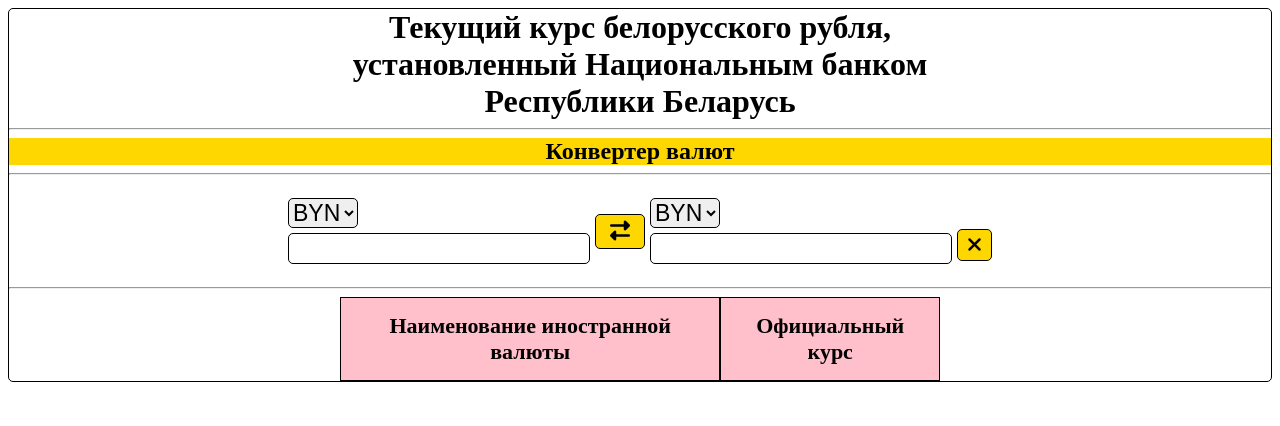
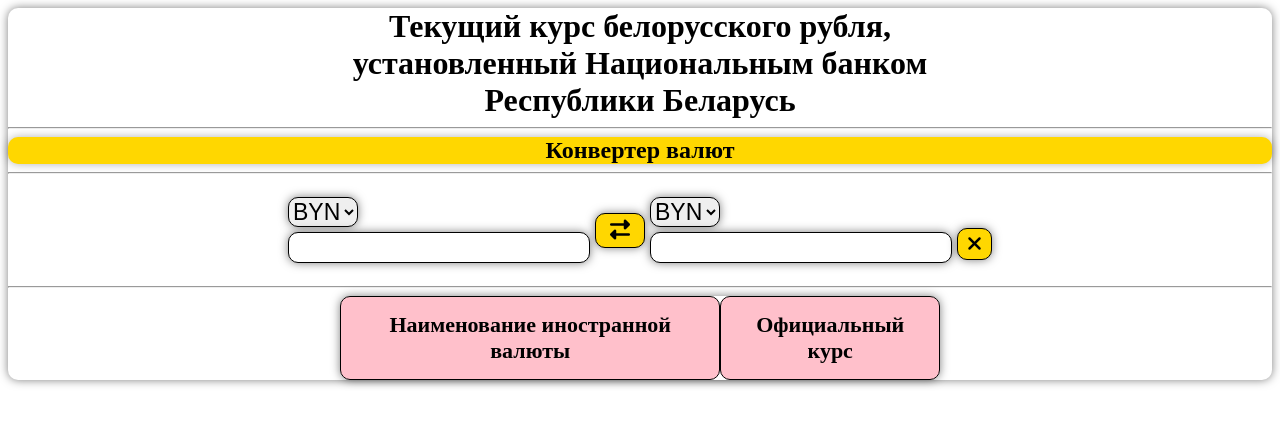
Before and after one commit to tatianakharitonovich/EXCHANGE-RATE, a plain HTML site: page index.html in a window 1280 px wide. Drawn offline with Linux system fonts and the light colour scheme; no server answers.

Commit message:
Added shadow

```diff
--- a/index.html
+++ b/index.html
@@ -31,9 +31,11 @@
 			<button id="main__converter_button" class="main__converter_button" title="очистить"><i class="fas fa-times"></i></button>
 		</div>
 		<hr>
-		<div class="main__container">
-			<p class="main__name main__head">Наименование иностранной валюты</p>
-			<p class="main__rate main__head">Официальный курс</p>
+		<div class="main__containerRate">
+			<div class="main__container">
+				<p class="main__name main__head">Наименование иностранной валюты</p>
+				<p class="main__rate main__head">Официальный курс</p>
+			</div>
 		</div>
 	</main>
 	<script src="script.js"></script>
--- a/script.js
+++ b/script.js
@@ -4,6 +4,9 @@ const inputFrom = document.getElementById('main__input_currencyFrom');
 const inputIn = document.getElementById('main__input_currencyIn');
 const button = document.getElementById('main__converter_button');
 const buttonReverse = document.getElementById('main__converter_button_reverse');
+const mainContainer = document.querySelector('.main__containerRate');
+
+console.log(mainContainer);
 
 const exrates = [];
 
@@ -88,7 +91,7 @@ function getRate (arr) {
 		curRate.innerHTML = item.Cur_OfficialRate;
 		selectFrom.append(currencyFrom);
 		selectIn.append(currencyIn);
-		document.body.append(container);
+		mainContainer.append(container);
 		container.append(curName);
 		container.append(curRate);
 
--- a/style.css
+++ b/style.css
@@ -1,6 +1,6 @@
 body {
-	border: 1px solid black;
-	border-radius: 5px;
+	box-shadow: 0 0 10px rgba(0,0,0,0.5);
+	border-radius: 10px;
 }
 
 .main {
@@ -16,6 +16,8 @@ body {
 
 .main__converter_title {
 	background-color: #FFD700;
+	border-radius: 10px;border-radius: 10px;
+	box-shadow: 0 0 10px rgba(0,0,0,0.3);
 }
 
 .main__converter {
@@ -34,16 +36,25 @@ body {
 
 select {
 	font-size: 23px;
-	border-radius: 5px;
+	border-radius: 10px;
 	border: 1px solid black;
 	margin-bottom: 5px;
+	box-shadow: 0 0 10px rgba(0,0,0,0.5);
+	outline-style: none;
+}
+
+select:hover {
+	outline-style: none;
+	border-radius: 10px 0 0 10px;
 }
 
 .main__inputField {
 	width: 98%;
 	font-size: 23px;
-	border-radius: 5px;
+	border-radius: 10px;
 	border: 1px solid black;
+	box-shadow: 0 0 10px rgba(0,0,0,0.5);
+	outline-style: none;
 }
 
 .main__converter_button {
@@ -54,7 +65,8 @@ select {
 	border: 1px solid black;
 	cursor: pointer;
 	margin-top: 28px;
-	border-radius: 5px;
+	border-radius: 10px;
+	box-shadow: 0 0 10px rgba(0,0,0,0.5);
 }
 
 .main__converter_button:hover {
@@ -69,13 +81,21 @@ select {
 	margin-top: 0;
 }
 
+.main__containerRate {
+	width: 100%;
+	max-width: 600px;
+	margin: auto;
+	border-radius: 10px;
+	box-shadow: 0 0 10px rgba(0,0,0,0.5);
+}
 
 .main__container {
 	display: flex;
 	width: 100%;
+	font-size: 22px;
 	max-width: 600px;
 	margin: auto;
-	font-size: 22px;
+	border-radius: 10px;
 }
 
 .main__name {
@@ -83,7 +103,8 @@ select {
 	margin: 0;
 	padding: 15px;
 	border: 1px solid black;
-	}
+	border-radius: 10px;
+}
 
 .main__rate {
 	width: 35%;
@@ -91,12 +112,14 @@ select {
 	padding: 15px;
 	border: 1px solid black;
 	text-align: center;
+	border-radius: 10px;
 }
 
 .main__head {
 	font-weight: bold;
 	background-color: pink;
 	text-align: center;
+
 }
 
 @media(max-width: 505px){
```
